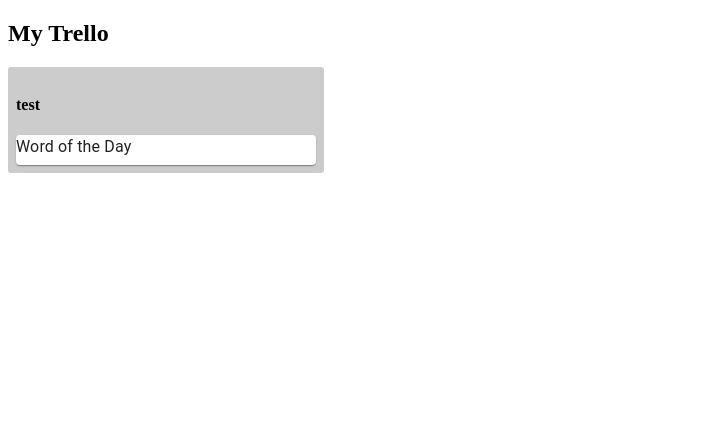
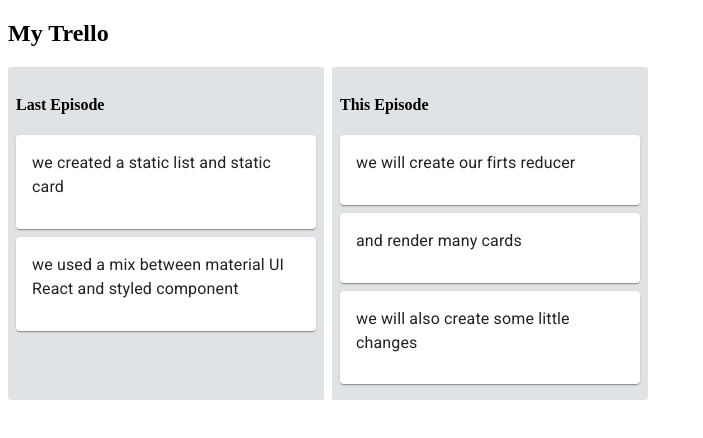
Before and after one commit to Daniil161russ/trello-react, a React app in the folder my-trello/: page / in a window 1280 px wide. Shown: the whole page, without its empty margins (0-703 px from the left). Built offline with nearby package versions, Linux system fonts and the light colour scheme.

Commit message:
Create list and card Component

```diff
--- a/my-trello/public/index.html
+++ b/my-trello/public/index.html
@@ -3,6 +3,8 @@
   <head>
     <meta charset="utf-8" />
     <link rel="icon" href="%PUBLIC_URL%/favicon.ico" />
+    <link rel="stylesheet" href="https://fonts.googleapis.com/css?family=Roboto:300,400,500,700&display=swap" />
+    <link rel="stylesheet" href="https://fonts.googleapis.com/icon?family=Material+Icons" />
     <meta name="viewport" content="width=device-width, initial-scale=1" />
     <meta name="theme-color" content="#000000" />
     <meta
--- a/my-trello/src/components/App.js
+++ b/my-trello/src/components/App.js
@@ -1,14 +1,36 @@
-import React from 'react';
+import React, { Component } from 'react';
 import TrelloList from './TrelloList'
+import { connect } from 'react-redux';
 
 
-function App() {
-  return (
-    <div className="App">
-      <h2>My Trello</h2>
-      <TrelloList title='test'/>
-    </div>
-  );
+class App extends Component {
+  render() {
+
+    const { lists } = this.props;
+    return (
+      <div className="App">
+        <h2>My Trello</h2>
+        <div style={styles.listsContainer}>
+          { lists.map(list => (
+        <TrelloList  title={list.title} cards={list.cards} />
+        ))}
+        </div>
+      </div>
+    )
+  }
 }
 
-export default App;
+const styles = {
+  listsContainer: {
+    display: "flex",
+    flexDerection: "row"
+  }
+}
+
+const mapStateToProps = state => ({ lists: state.lists })
+
+
+
+
+
+export default connect(mapStateToProps)(App);
--- a/my-trello/src/components/TrelloCard.js
+++ b/my-trello/src/components/TrelloCard.js
@@ -1,13 +1,23 @@
 import React from 'react';
-import { makeStyles } from '@material-ui/core/styles';
 import Card from '@material-ui/core/Card';
 import Typography from '@material-ui/core/Typography';
+import CardContent from '@material-ui/core/CardContent';
 
-const TrelloCard = () => {
+const TrelloCard = ({text}) => {
 	return (
-		<Card >
-        <Typography  gutterBottom>Word of the Day</Typography>
+		<Card style={styles.cardConteiner}>
+			<CardContent>
+				<Typography  gutterBottom>{text}</Typography>
+			</CardContent>
     </Card>
 	)
 }
+
+const styles = {
+	cardConteiner: {
+		marginBottom:8,
+
+	}
+}
+
 export default TrelloCard;
--- a/my-trello/src/components/TrelloList.js
+++ b/my-trello/src/components/TrelloList.js
@@ -2,21 +2,24 @@
 import TrelloCard from './TrelloCard'
 
 
-const TrelloList = ({title}) => {
+const TrelloList = ({title, cards}) => {
 	return(
 		<div style={styles.container}>
 			<h4>{title}</h4>
-			<TrelloCard />
+			{ cards.map(card => (
+				<TrelloCard text={card.text}/>
+			))}
 		</div>
 	)
 };
 
 const styles = {
 	container: {
-		backgroundColor: '#ccc',
+		backgroundColor: '#dfe3e6',
 		borderRadius: 3,
 		width:300,
-		padding:8
+		padding:8,
+		marginRight:8
 	}
 }
 
--- a/my-trello/src/reducers/index.js
+++ b/my-trello/src/reducers/index.js
@@ -1,3 +1,6 @@
-import { combineRedcuers } from 'redux';
+import { combineReducers } from 'redux';
+import listsReducer from "./listsReducer"
 
-export default combineRedcuers({});
+export default combineReducers ({
+	lists: listsReducer
+});
--- /dev/null
+++ b/my-trello/src/reducers/listsReducer.js
@@ -0,0 +1,44 @@
+const initialState = [
+	{
+		title: 'Last Episode',
+		id: 0,
+		cards: [
+			{
+				id: 0,
+				text: 'we created a static list and static card'
+			},
+			{
+				id: 1,
+				text: 'we used a mix between material UI React and styled component'
+			}
+		]
+	},
+	{
+		title: 'This Episode',
+		id: 0,
+		cards: [
+			{
+				id: 0,
+				text: 'we will create our firts reducer'
+			},
+			{
+				id: 1,
+				text: 'and render many cards'
+			},
+			{
+				id: 2,
+				text:'we will also create some little changes'
+			}
+		]
+	}
+];
+
+
+const listsReducer = (state = initialState, action) => {
+	switch (action.type) {
+		default:
+			return state;
+	}
+};
+
+export default listsReducer;
--- a/my-trello/src/store/index.js
+++ b/my-trello/src/store/index.js
@@ -1,7 +1,8 @@
 import { createStore } from 'redux';
+import rootReducer from '../reducers';
 
 const reducer = () => {}
 
-const store = createStore(reducer)
+const store = createStore(rootReducer)
 
 export default store;
```
Also changed, not shown: my-trello/src/index.js (+4 -5 lines).
